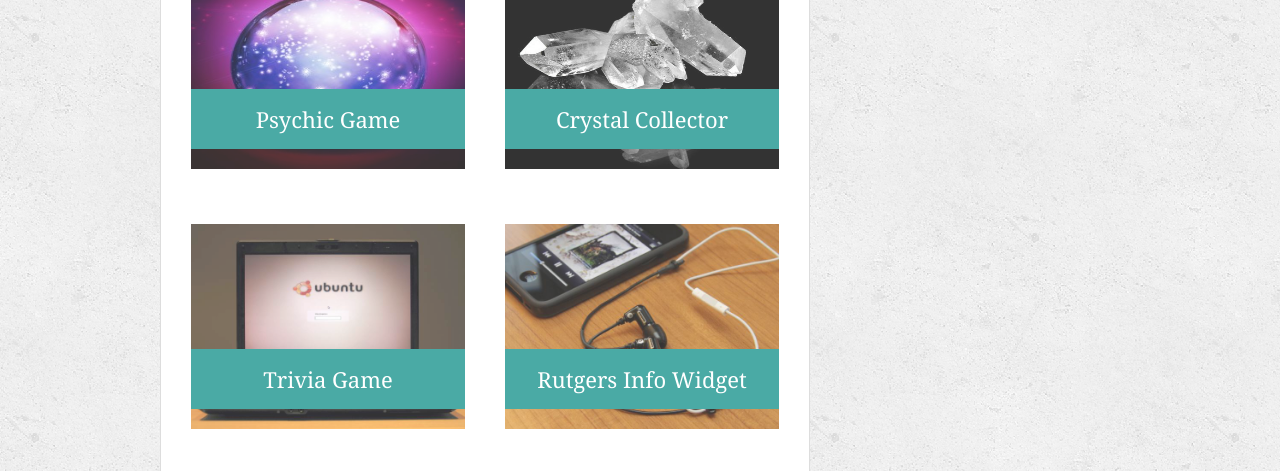
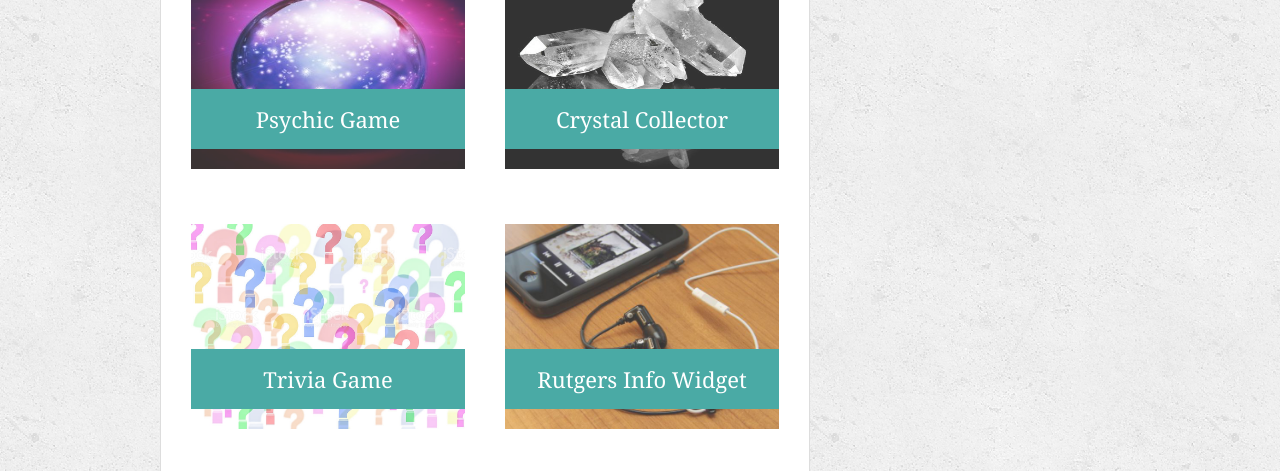
Before and after one commit to khavinlindo/Basic-Portfolio, a plain HTML site: page portfolio.html in a window 1280 px wide. Shown: the part 320-791 px from the top of the page. Drawn offline with Linux system fonts and the light colour scheme.

Commit message:
Added link to TriviaGame

```diff
--- a/assets/css/style.css
+++ b/assets/css/style.css
@@ -195,7 +195,7 @@ footer {
 /*-----------------------------------------------------*/
 
 /*individual dimensions for each portolio picture*/
-#psych, #crystal {
+#psych, #crystal, #trivia {
     height: 205.5px;
 }
 
--- a/portfolio.html
+++ b/portfolio.html
@@ -38,8 +38,8 @@
      </div>
 
      <div class="work">
-                <img src="assets/images/technics-q-c-640-480-3.jpg" class="auth-image" alt="Trivia Game">
-                <h3>Trivia Game</h3>
+                <img src="assets/images/trivia.jpg" class="auth-image" alt="Trivia Game" id="trivia">
+                <a href="https://khavinlindo.github.io/TriviaGame/" target="_blank"><h3>Trivia Game</h3></a>
      </div>
 
      <div class="work">
```
Also changed, not shown: assets/images/trivia.jpg (added).
